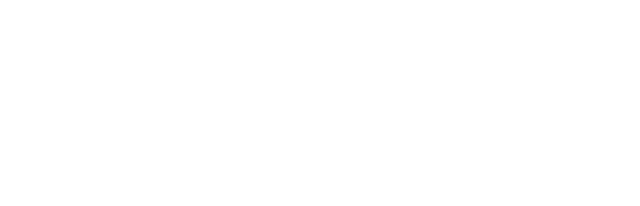
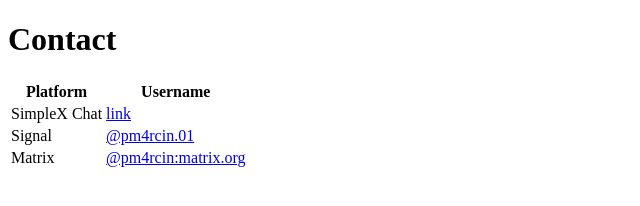
Before and after one commit to pm4rcin/pm4rcin.github.io, a plain HTML site: page index.html in a window 1280 px wide. Shown: the whole page, without its empty margins (0-640 px from the left). Drawn offline with Linux system fonts and the light colour scheme.

Commit message:
feat: add contact info
Signed-off-by: Marcin Pachur <pm4rcin.dev.net667@silomails.com>

```diff
--- a/index.html
+++ b/index.html
@@ -8,6 +8,43 @@
   <body>
     <header></header>
     <main>
+      <h1 id="contact">Contact</h1>
+      <table>
+        <thead>
+          <tr>
+            <th>Platform</th>
+            <th>Username</th>
+          </tr>
+        </thead>
+        <tbody>
+          <tr>
+            <td>SimpleX Chat</td>
+            <td>
+              <a
+                href="https://simplex.chat/contact#/?v=2-6&smp=smp%3A%2F%2Fh--vW7ZSkXPeOUpfxlFGgauQmXNFOzGoizak7Ult7cw%3D%40smp15.simplex.im%2FLJ3jt8vGsFUTJ2iisBetlzO4t-x5LuN6%23%2F%3Fv%3D1-3%26dh%3DMCowBQYDK2VuAyEARcDszQ42GvZcYyflIsKSVIVvvwkqyE0eGeHXKwz5okc%253D%26srv%3Doauu4bgijybyhczbnxtlggo6hiubahmeutaqineuyy23aojpih3dajad.onion"
+                >link</a
+              >
+            </td>
+          </tr>
+          <tr>
+            <td>Signal</td>
+            <td>
+              <a
+                href="https://signal.me/#eu/7Hnh0Qjpisj66AOcF1cTntkcmorlzkjcYWVYI0fj89AUHovOLotGsqmUVzvIdth7"
+                >@pm4rcin.01</a
+              >
+            </td>
+          </tr>
+          <tr>
+            <td>Matrix</td>
+            <td>
+              <a href="https://matrix.to/#/@pm4rcin:matrix.org"
+                >@pm4rcin:matrix.org</a
+              >
+            </td>
+          </tr>
+        </tbody>
+      </table>
     </main>
     <footer></footer>
   </body>
```
Also changed, not shown: 1 other file.
